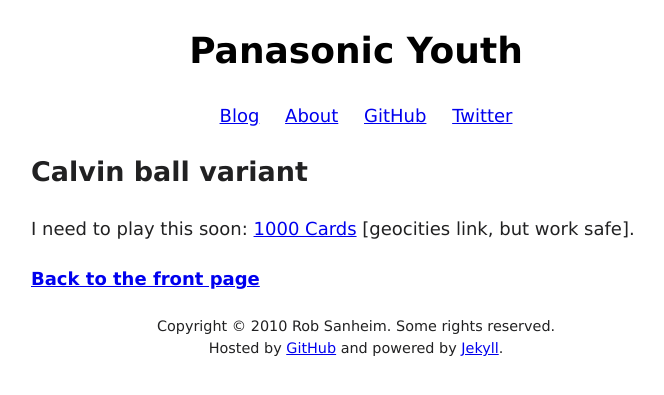
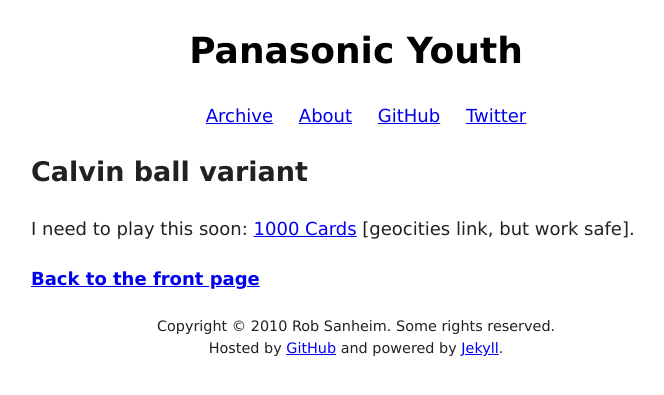
Before and after one commit to rsanheim/rsanheim.github.com, a Jekyll site: the page built from _posts/2005-02-01-calvin-ball-variant.markdown, in a window 1280 px wide. Shown: the top 395 px of the page, without its empty margins (284-948 px from the left). Built offline with Jekyll 4.4.1, drawn with Linux system fonts in a browser that asks for light colours; nearby versions of some CDN libraries; library files that are not in the unit come from our copies; Markdown is read by kramdown in place of the engine named in the settings; comment, search, counter and statistics services are not loaded.

Commit message:
Adding yml front matter to new post; fixing layouts a bit

```diff
--- a/_layouts/master.html
+++ b/_layouts/master.html
@@ -12,6 +12,7 @@
   </head>
   <body>
     <div id='wrapper'>
+
       <div id='header'>
         <h1><a href='/'>Panasonic Youth</a></h1>
 
@@ -24,6 +25,7 @@
           </ul>
         </div>
       </div>
+
       <div id='content'>
         {{ content }}
         <div class='clearfix'></div>
--- a/_layouts/post.html
+++ b/_layouts/post.html
@@ -12,13 +12,14 @@
   </head>
   <body>
     <div id='wrapper'>
+
       <div id='header'>
         <h1><a href='/'>Panasonic Youth</a></h1>
 
         <div id='menu'>
           <ul>
-            <li><a href='/blog.html' id='blog_link' title='Blog'>Blog</a></li>
-            <li><a href='/about.html' id='about_link' title='About'>About</a></li>
+            <li><a href='/archive' id='blog_link' title='Blog'>Archive</a></li>
+            <li><a href='/about' id='about_link' title='About'>About</a></li>
             <li><a href='http://github.com/rsanheim' target='_blank' title='GitHub' rel='me' id='github_link'>GitHub</a></li>
             <li><a href='http://twitter.com/rsanheim' title='Twitter' target='_blank' rel='me' id='twitter_link'>Twitter</a></li>
           </ul>
--- a/_posts/2010-03-16-raleigh-rb-dependencies.markdown
+++ b/_posts/2010-03-16-raleigh-rb-dependencies.markdown
@@ -1,3 +1,7 @@
+---
+layout: post
+title: Raleigh.rb Dependencies Talk
+---
 Last night I gave a talk on Rubygems, Bundler, and dependency management at [Raleigh.rb](http://www.meetup.com/raleighrb/ "The Raleigh-area Ruby Brigade (raleigh.rb) (Raleigh, NC) - Meetup.com").  Below is a list of references from the talk, as well as some extra guides for getting rolling with Bundler:
 
 * [Bundler home on Github](http://github.com/carlhuda/bundler/ "Bundler")
```
